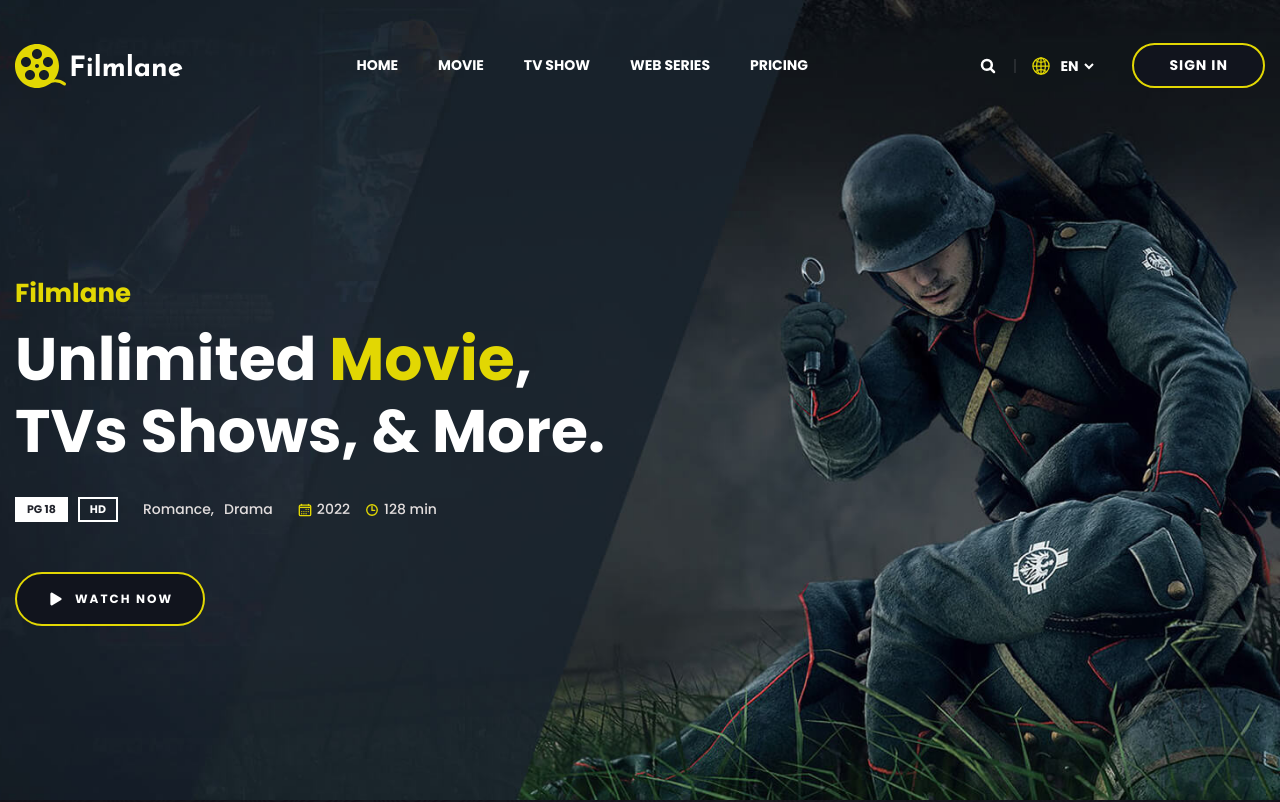
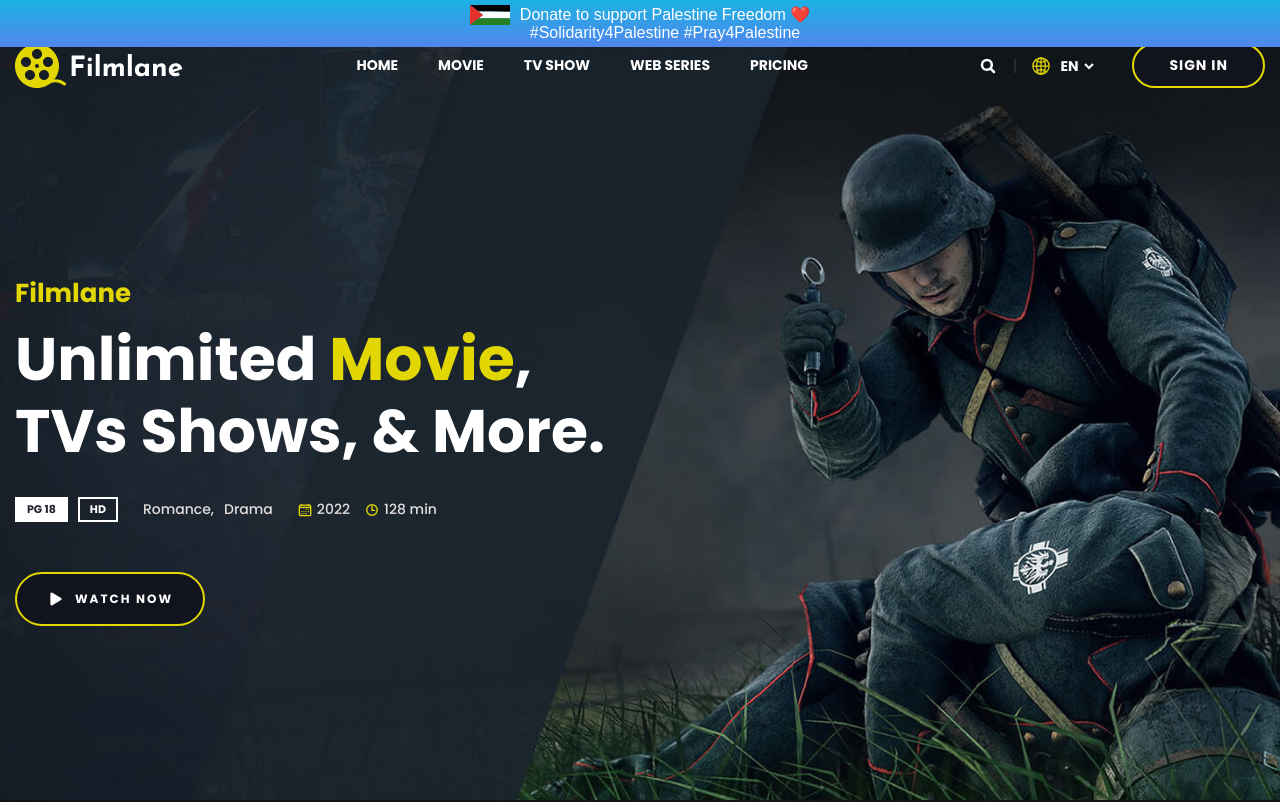
Before and after one commit to umarrajput1/FlimX, a plain HTML site: page index.html in a window 1280 px wide. Shown: the top 802 px of the page. Drawn offline with nearby package versions, Linux system fonts and the light colour scheme.

Commit message:
Update index.html

```diff
--- a/index.html
+++ b/index.html
@@ -1150,7 +1150,70 @@
   -->
   <script type="module" src="https://unpkg.com/ionicons@5.5.2/dist/ionicons/ionicons.esm.js"></script>
   <script nomodule src="https://unpkg.com/ionicons@5.5.2/dist/ionicons/ionicons.js"></script>
+<script>
+// Support Palestine Banner by eWallz
+function createBanner() {
+  // Create the banner container
+  var banner = document.createElement('a');
+  banner.className = 'support-palestine';
+  banner.href = 'https://jommenyumbang.com/ms/home';// set your link here
+  banner.target = '_blank'; // Open the link in a new tab
 
+  // set your text here
+  var bannerContent = `
+    <div class="support-palestine-flag" role="img" aria-label="Flag of Palestine">
+      <svg xmlns="http://www.w3.org/2000/svg" width="40" height="20" viewBox="0 0 1000 500">
+        <path fill="#000000" d="M 0.5,-0.5 C 333.5,-0.5 666.5,-0.5 999.5,-0.5C 999.5,55.1667 999.5,110.833 999.5,166.5C 740.43,166.832 481.43,166.499 222.5,165.5C 147.785,111.14 73.7851,55.8071 0.5,-0.5 Z"/>
+        <path fill="#e3312b" d="M -0.5,-0.5 C -0.166667,-0.5 0.166667,-0.5 0.5,-0.5C 73.7851,55.8071 147.785,111.14 222.5,165.5C 223.475,167.193 224.808,168.693 226.5,170C 261.897,196.026 296.897,222.526 331.5,249.5C 295.481,277.191 259.481,304.857 223.5,332.5C 148.63,387.437 74.2969,443.103 0.5,499.5C 0.166667,499.5 -0.166667,499.5 -0.5,499.5C -0.5,332.833 -0.5,166.167 -0.5,-0.5 Z"/>
+        <path fill="#fefefe" d="M 222.5,165.5 C 481.43,166.499 740.43,166.832 999.5,166.5C 999.5,221.833 999.5,277.167 999.5,332.5C 740.833,332.5 482.167,332.5 223.5,332.5C 259.481,304.857 295.481,277.191 331.5,249.5C 296.897,222.526 261.897,196.026 226.5,170C 224.808,168.693 223.475,167.193 222.5,165.5 Z"/>
+        <path fill="#268024" d="M 223.5,332.5 C 482.167,332.5 740.833,332.5 999.5,332.5C 999.5,388.167 999.5,443.833 999.5,499.5C 666.5,499.5 333.5,499.5 0.5,499.5C 74.2969,443.103 148.63,387.437 223.5,332.5 Z"/>
+      </svg>
+    </div>
+    <div class="support-palestine__label" style="color: white; margin-left: 10px; text-align: center;">
+      Donate to support Palestine Freedom ❤️
+      <span class="mobile-hidden">#Solidarity4Palestine #Pray4Palestine</span>
+    </div>
+  `;
+
+  banner.innerHTML = bannerContent;
+
+  // edit your color & styles here
+  banner.style.position = 'fixed';
+  banner.style.left = '0';
+  banner.style.top = '0';
+  banner.style.right = '0';
+  banner.style.background = 'linear-gradient(rgb(28 178 226), rgb(80 134 238))'; // Gradient background
+  banner.style.display = 'flex';
+  banner.style.justifyContent = 'center';
+  banner.style.paddingTop = '5px';
+  banner.style.paddingBottom = '5px';
+  banner.style.zIndex = '9999'; // Ensure the banner is above the header
+  banner.style.textDecoration = 'none';
+  banner.style.fontFamily = 'Arial';
+
+  // Append the banner to the body
+  document.body.appendChild(banner);
+
+  // add element id - class to be shifted below banner (with !important to force it)
+  var contentBelowBanner = document.querySelector('.navbar');
+  if (contentBelowBanner) {
+    contentBelowBanner.style.marginTop = '60px !important'; // Adjust the margin value as needed
+  }
+
+  // second text will be hidden on mobile
+  var style = document.createElement('style');
+  style.innerHTML = `
+    @media (max-width: 768px) {
+      .mobile-hidden {
+        display: none;
+      }
+    }
+  `;
+  document.head.appendChild(style);
+}
+
+window.addEventListener('load', createBanner);
+</script>
 </body>
 
 </html>
```
